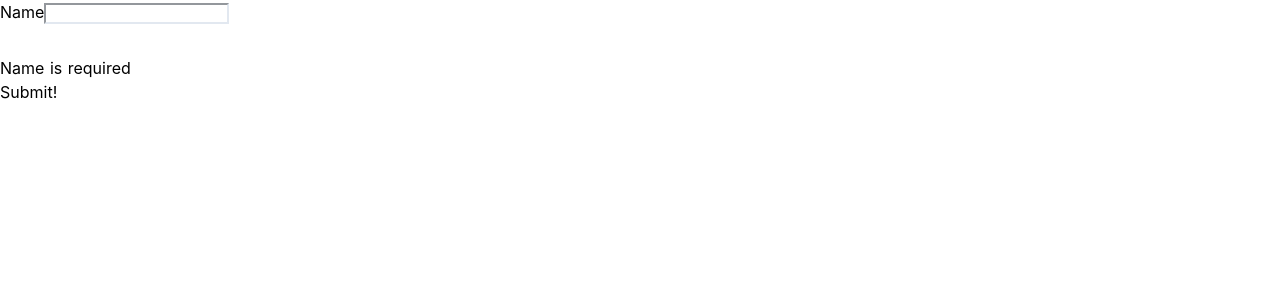
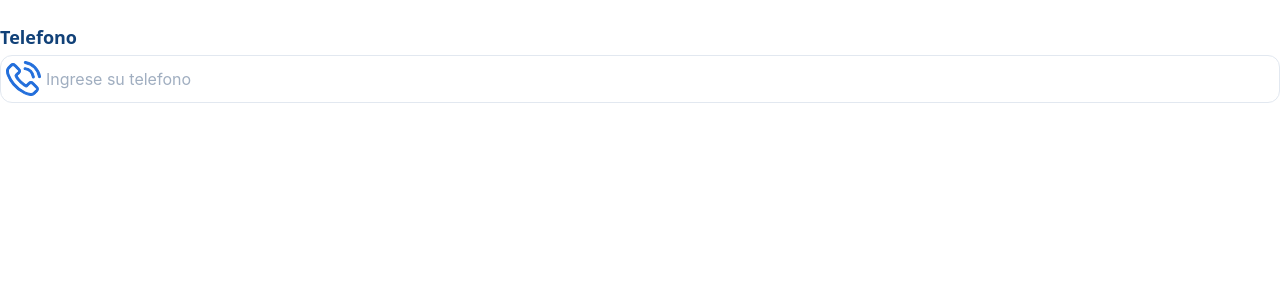
Before and after one commit to obedmacallums/parkingfile_page, a Nuxt app: page / in a window 1280 px wide. Shown: the top 300 px of the page. Built offline with nearby package versions, Linux system fonts and the light colour scheme.

Commit message:
changed 56 image, from background to span

```diff
--- a/components/Form.vue
+++ b/components/Form.vue
@@ -39,18 +39,23 @@
     </div>
     </div>
 
-    <div class="flex flex-col py-3 my-3">
-    <label for="phone" class="font-sans text-lg font-bold text-text-blue" >Telefono</label>
-    <div class="h-12">
+    <div class="py-3 my-3">
+        <label for="phone" class="font-sans text-lg font-bold text-text-blue" >Telefono</label>
+        <div class="relative flex h-12 rounded-md">
+          <div v-if="phone" class="absolute inset-y-0 left-0 flex items-center pl-10 pointer-events-none">
+            <span class="text-xl font-bold text-hover-blue">
+              +56
+            </span>
+          </div>
+          <input type="text" name="price" id="price" v-model.trim="$v.phone.$model" :class="{ padl_phone: phone }"
+          class="w-full h-full pl-12 border border-gray-300 rounded-xl focus:outline-none focus:border-blue-500 focus:bg-gray-100 icon_phone" placeholder="Ingrese su telefono">
 
-    <input type="tel" id="phone" name="phone" placeholder="Ingresa tu telefono" v-model.trim="$v.phone.$model" form="contactform" :class="{ icon_phone_full: phone }"
-    class="w-full h-full border border-gray-300 rounded-xl focus:outline-none focus:border-blue-500 focus:bg-gray-100 icon_phone">
-    <div v-if="$v.phone.$error">
+        </div>
+        <div v-if="$v.phone.$error">
     <div class="text-xs text-red-500" v-if="!$v.phone.required">El telefono es requerido</div>
     <div class="text-xs text-red-500" v-if="!$v.phone.valphone">Telefono invalido, ingresa 9 digitos</div>
     </div>
-    </div>
-    </div>
+      </div>
 
     <div class="flex flex-col py-3 my-3">
     <label for="comuna" class="font-sans text-lg font-bold text-text-blue">Comuna</label>
@@ -266,21 +271,8 @@ background-position-y: center;
 
 }
 
-.icon_phone:focus{
-
-background: url('~assets/img/phone.svg') no-repeat scroll 5px 5px, url('~assets/img/56.svg') no-repeat scroll 5px 5px;
-background-position-x: 5px,40px;
-padding-left:78px;
-background-position-y: center, center;
-
-}
-
-.icon_phone_full{
-
-background: url('~assets/img/phone.svg') no-repeat scroll 5px 5px, url('~assets/img/56.svg') no-repeat scroll 5px 5px;
-background-position-x: 5px,40px;
-padding-left:78px;
-background-position-y: center, center;
+.padl_phone{
+padding-left:80px;
 
 }
 
--- a/pages/index.vue
+++ b/pages/index.vue
@@ -1,93 +1,119 @@
 <template>
- <form @submit.prevent="submit">
-  <div class="form-group" :class="{ 'form-group--error': $v.name.$error }">
-    <label class="form__label">Name</label>
-    <input class="form__input" v-model.trim="$v.name.$model"/>
-  </div>
-  <div class="error" v-if="!$v.name.required">Name is required</div>
-  <div class="error" v-if="!$v.name.minLength">Name must have at least {{$v.name.$params.minLength.min}} letters.</div>
-  <button class="button" type="submit" :disabled="submitStatus === 'PENDING'">Submit!</button>
-  <p class="typo__p" v-if="submitStatus === 'OK'">Thanks for your submission!</p>
-  <p class="typo__p" v-if="submitStatus === 'ERROR'">Please fill the form correctly.</p>
-  <p class="typo__p" v-if="submitStatus === 'PENDING'">Sending...</p>
-</form>
+  <div>
 
+    <div class="py-3 my-3">
+        <label for="phone" class="font-sans text-lg font-bold text-text-blue" >Telefono</label>
+        <div class="relative flex h-12 mt-1 rounded-md">
+          <div v-if="phone" class="absolute inset-y-0 left-0 flex items-center pl-10 pointer-events-none">
+            <span class="font-bold text-md text-hover-blue">
+              +56
+            </span>
+          </div>
+          <input type="text" name="price" id="price" v-model.trim="$v.phone.$model" :class="{ padl_phone: phone }"
+          class="w-full h-full pl-12 border border-gray-300 rounded-xl focus:outline-none focus:border-blue-500 focus:bg-gray-100 icon_phone" placeholder="Ingrese su telefono">
+
+        </div>
+        <div v-if="$v.phone.$error">
+    <div class="text-xs text-red-500" v-if="!$v.phone.required">El telefono es requerido</div>
+    <div class="text-xs text-red-500" v-if="!$v.phone.valphone">Telefono invalido, ingresa 9 digitos</div>
+    </div>
+      </div>
+
+
+</div>
 
 </template>
 
+<script>
+import 'vue-select/dist/vue-select.css';
+
+import comunas_data from "~/assets/comunas_data.json";
+import { required, minLength, email, helpers } from 'vuelidate/lib/validators'
+
+const valphone = helpers.regex('valphone', /^\d{9}$/)
+
+export default {
+     data(){
+         return {
+            comunas: [],
+            proyectos: ['CONDOMINIO', 'EDIFICIO', 'ESTACION DE SERVICIO', 'BODEGA'],
+            name:null,
+            email:null,
+            phone:null,
+            comuna:null,
+            proyecto:null,
+            comment:null,
+            submitStatus:null
+            }
+
+     },
+     validations: {
+       name: {required, minLength: minLength(4)},
+       email: {required, email},
+       phone: {required, valphone},
+       comuna: {required},
+       proyecto:{required}
 
 
-<style>
-.form__input, .form__textarea {
-    position: relative;
-    margin-bottom: 2rem;
-}
-input {
-    -webkit-writing-mode: horizontal-tb !important;
-    text-rendering: auto;
-    color: -internal-light-dark(black, white);
-    letter-spacing: normal;
-    word-spacing: normal;
-    text-transform: none;
-    text-indent: 0px;
-    text-shadow: none;
-    display: inline-block;
-    text-align: start;
-    appearance: auto;
-    background-color: -internal-light-dark(rgb(255, 255, 255), rgb(59, 59, 59));
-    -webkit-rtl-ordering: logical;
-    cursor: text;
-    margin: 0em;
-    font: 400 13.3333px Arial;
-    padding: 1px 2px;
-    border-width: 2px;
-    border-style: inset;
-    border-color: -internal-light-dark(rgb(118, 118, 118), rgb(133, 133, 133));
-    border-image: initial;
-}
-.form-group--error input, .form-group--error textarea, .form-group--error input:focus, .form-group--error input:hover {
-    border-color: #f79483;
-}
-.form-group--error input, .form-group--error textarea, .form-group--error input:focus, .form-group--error input:hover {
-    border-color: #f79483;
-}
 
-</style>
-
-<script>
-import { required, minLength } from 'vuelidate/lib/validators'
+     },
 
 
-export default {
-  data() {
-    return {
-      name: '',
-      age: 0,
-      submitStatus: null
-    }
-  },
-  validations: {
-    name: {required,
-
-      minLength: minLength(4)
-    }
-  },
-  methods: {
-    submit() {
-      console.log(this.$v.name)
+   methods: {
+    checkForm() {
       console.log('submit!')
       this.$v.$touch()
       if (this.$v.$invalid) {
         this.submitStatus = 'ERROR'
+        console.log("error")
       } else {
         // do your submit logic here
         this.submitStatus = 'PENDING'
         setTimeout(() => {
           this.submitStatus = 'OK'
         }, 500)
+        console.log("enviado")
       }
     }
-  }
+    ,
+
+    comunaslist: function(){
+      var lista = []
+      comunas_data.forEach(element => {
+        element['comunas'].forEach(element => {
+          lista.push(element.toUpperCase())});
+      });
+      this.comunas = lista.sort()
+      },
+    setName(value) {
+      this.name = value
+      console.log("hola")
+      this.$v.name.$touch()
+    }
+    }
+    ,
+
+    mounted() {
+      this.comunaslist();
+
+
+    }
 }
 
+
+
 </script>
+
+<style>
+.icon_phone{
+
+background: url('~assets/img/phone.svg') no-repeat scroll 5px 5px;
+
+
+
+}
+.padl_phone{
+padding-left:80px;
+
+}
+</style>
```
